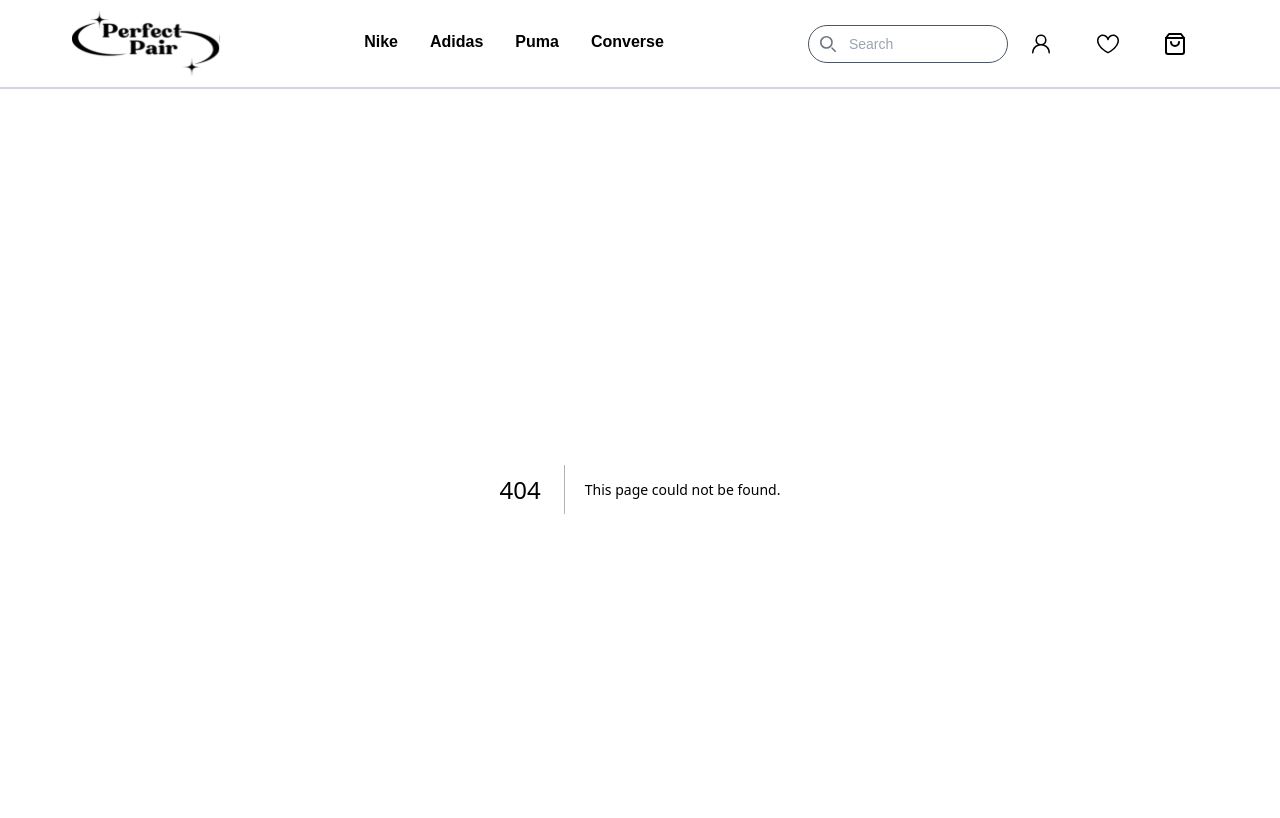
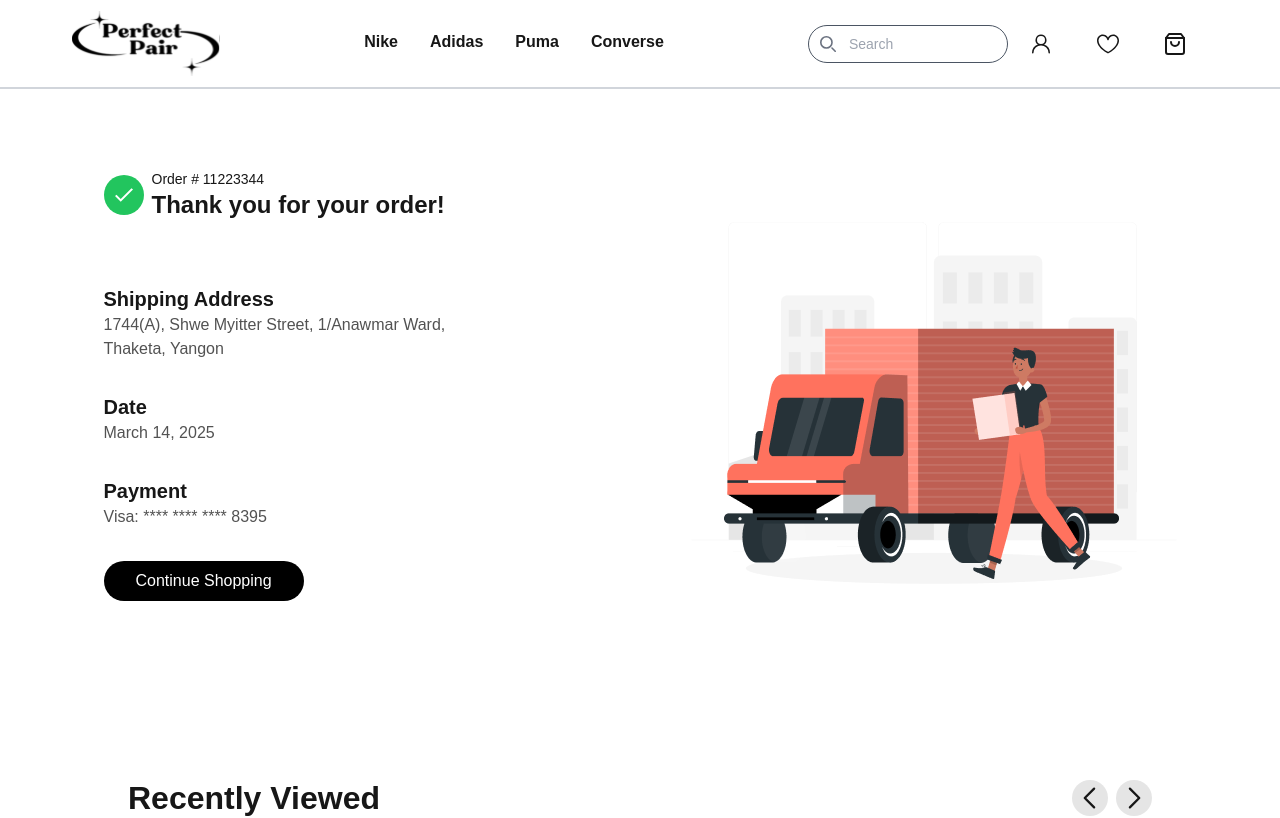
Before and after one commit to heinhtethz/sneakerapp, a Next.js app: page /thankyou in a window 1280 px wide. Before the commit this address had no page. Shown: the top 818 px of the page. Built offline with nearby package versions, Linux system fonts and the light colour scheme.

Commit message:
feat: created thankyou page

```diff
--- a/src/app/cart/page.tsx
+++ b/src/app/cart/page.tsx
@@ -130,7 +130,7 @@ const CartPage = () => {
         <div className="w-[30%] mx-auto  bg-black text-white rounded-full px-4 py-2 text-center mt-10 hover:scale-110">
           <button
             className=""
-            onClick={() => router.push("/checkout/userInfomation")}
+            onClick={() => router.push("/checkout/userInformation")}
           >
             Checkout
           </button>
--- a/src/app/checkout/payment/page.tsx
+++ b/src/app/checkout/payment/page.tsx
@@ -2,7 +2,7 @@
 
 import { inputCss } from "@/utils/page";
 import React from "react";
-import { ItemsInCart } from "../userInfomation/page";
+import { ItemsInCart } from "../userInformation/page";
 import { useRouter } from "next/navigation";
 
 const AvailablePaymentMethods = [
@@ -61,7 +61,7 @@ const PaymentMethod = () => {
         <div className="grid grid-cols-2 mt-14 gap-4">
           <button
             className="p-3 border-black border-[1px] rounded-full"
-            onClick={() => router.push("/userInformation")}
+            onClick={() => router.push("/checkout/userInformation")}
           >
             Prev
           </button>
--- /dev/null
+++ b/src/app/thankyou/page.tsx
@@ -0,0 +1,67 @@
+"use client";
+
+import NewArrivalsCarousel from "@/components/NewArrivalsCarousel";
+import { useRouter } from "next/navigation";
+import React from "react";
+import { IoMdCheckmark } from "react-icons/io";
+import { RecentlyViewedData } from "../wishlist/page";
+
+const orderDetails = [
+  {
+    content: "Shipping Address",
+    text: "1744(A), Shwe Myitter Street, 1/Anawmar Ward, Thaketa, Yangon",
+  },
+  { content: "Date", text: "March 14, 2025" },
+  { content: "Payment", text: "Visa: **** **** **** 8395" },
+];
+
+const ThankyouPage = () => {
+  const router = useRouter();
+  return (
+    <div>
+      <div className="flex justify-around">
+        {/* Thankyou for your order*/}
+        <div className="w-[380px]">
+          <div className="flex items-center gap-2 mt-20">
+            <div className="bg-[#22C55E]  w-fit h-fit rounded-full p-2">
+              <IoMdCheckmark className="text-2xl text-[#FFFFFF]" />
+            </div>
+            <div>
+              <p className="text-sm">Order # 11223344</p>
+              <h3 className="text-2xl font-semibold">
+                Thank you for your order!
+              </h3>
+            </div>
+          </div>
+          <div className="mt-16">
+            {orderDetails.map((item, index) => {
+              return (
+                <div key={index} className="mt-8">
+                  <h4 className="font-semibold text-xl">{item.content}</h4>
+                  <p className="text-[#525252] text-base">{item.text}</p>
+                </div>
+              );
+            })}
+          </div>
+          <button
+            className="bg-black text-white rounded-full px-8 py-2 mt-8"
+            onClick={() => {
+              router.push("/nike");
+            }}
+          >
+            Continue Shopping
+          </button>
+        </div>
+        {/* Thankyou Page Image */}
+        <img src="/thankyouPageImage.png" className="mt-20" />
+      </div>
+      {/* Recently viewed */}
+      <NewArrivalsCarousel
+        sneakers={RecentlyViewedData}
+        title={"Recently Viewed"}
+      />
+    </div>
+  );
+};
+
+export default ThankyouPage;
--- a/src/app/wishlist/page.tsx
+++ b/src/app/wishlist/page.tsx
@@ -23,7 +23,7 @@ const WishListData = [
   },
 ];
 
-const RecentlyViewedData = [
+export const RecentlyViewedData = [
   {
     id: 1,
     name: "Future 7 Pro Firm Ground/Artificial Ground",
```
Also changed, not shown: public/thankyouPageImage.png (added), src/app/checkout/userInformation/page.tsx (renamed from src/app/checkout/userInfomation/page.tsx).
